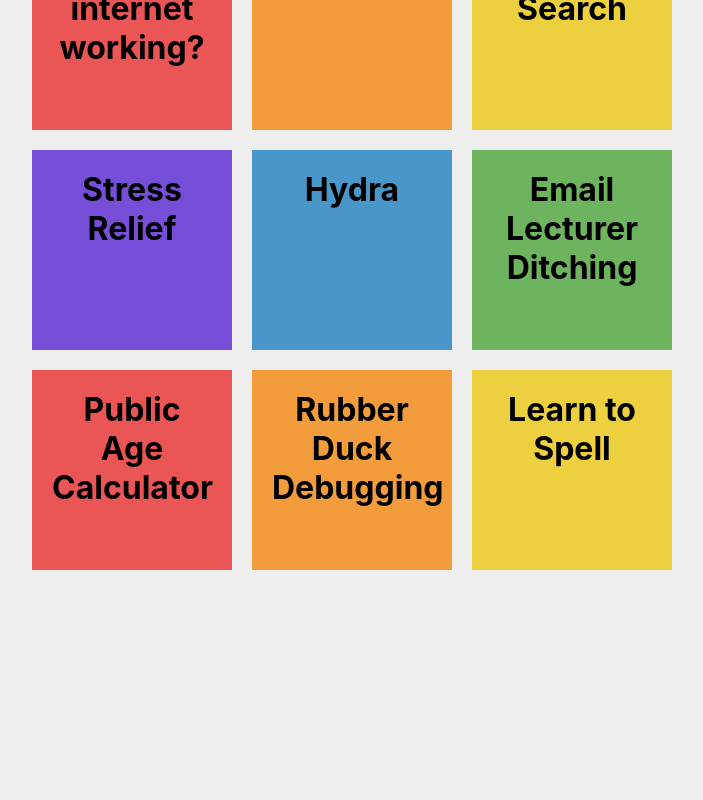
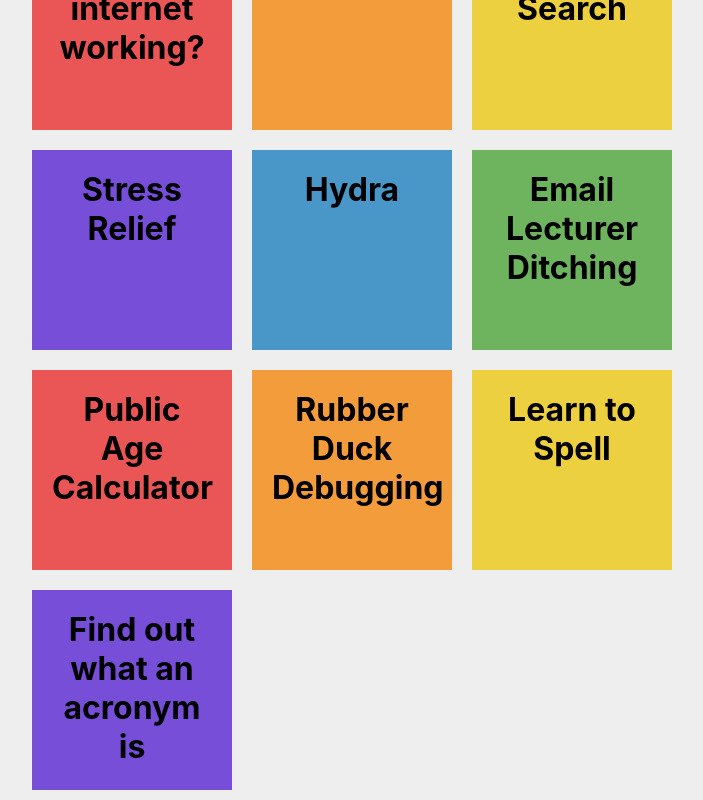
Before and after one commit to Pyxxil/TerribleHack, a React (Vite) app: page / in a window 1280 px wide. Shown: the part 472-1272 px from the top of the page, without its empty margins (283-986 px from the left). Before the commit the page ends 1052 px from the top, so only its background shows below. Built offline with nearby package versions, Linux system fonts and the light colour scheme; no server answers.

Commit message:
make an acronym

```diff
--- a/src/App.tsx
+++ b/src/App.tsx
@@ -35,7 +35,7 @@ function App() {
         <Route path="/publicAge" component={Age} />
         <Route path="/rubberducky" component={CondescendingRubberDuck} />
         <Route path="/howdoispell" component={howDoISpell} />
-        <Route path="/makeAcronym" component={makeAcronym} />
+        <Route path="/makeacronym" component={makeAcronym} />
       </Router>
     </div>
   );
--- a/src/HomePage/index.tsx
+++ b/src/HomePage/index.tsx
@@ -27,6 +27,7 @@ const HomePage = () => {
     "/publicAge",
     "/rubberducky",
     "/howdoispell",
+    "/makeacronym",
   ];
 
   const getColour = () => {
@@ -96,6 +97,11 @@ const HomePage = () => {
           colour={getColour()}
         />
         <Card link="/howdoispell" title="Learn to Spell" colour={getColour()} />
+        <Card
+          link="/makeacronym"
+          title="Find out what an acronym is"
+          colour={getColour()}
+        />
       </div>
     </div>
   );
```
